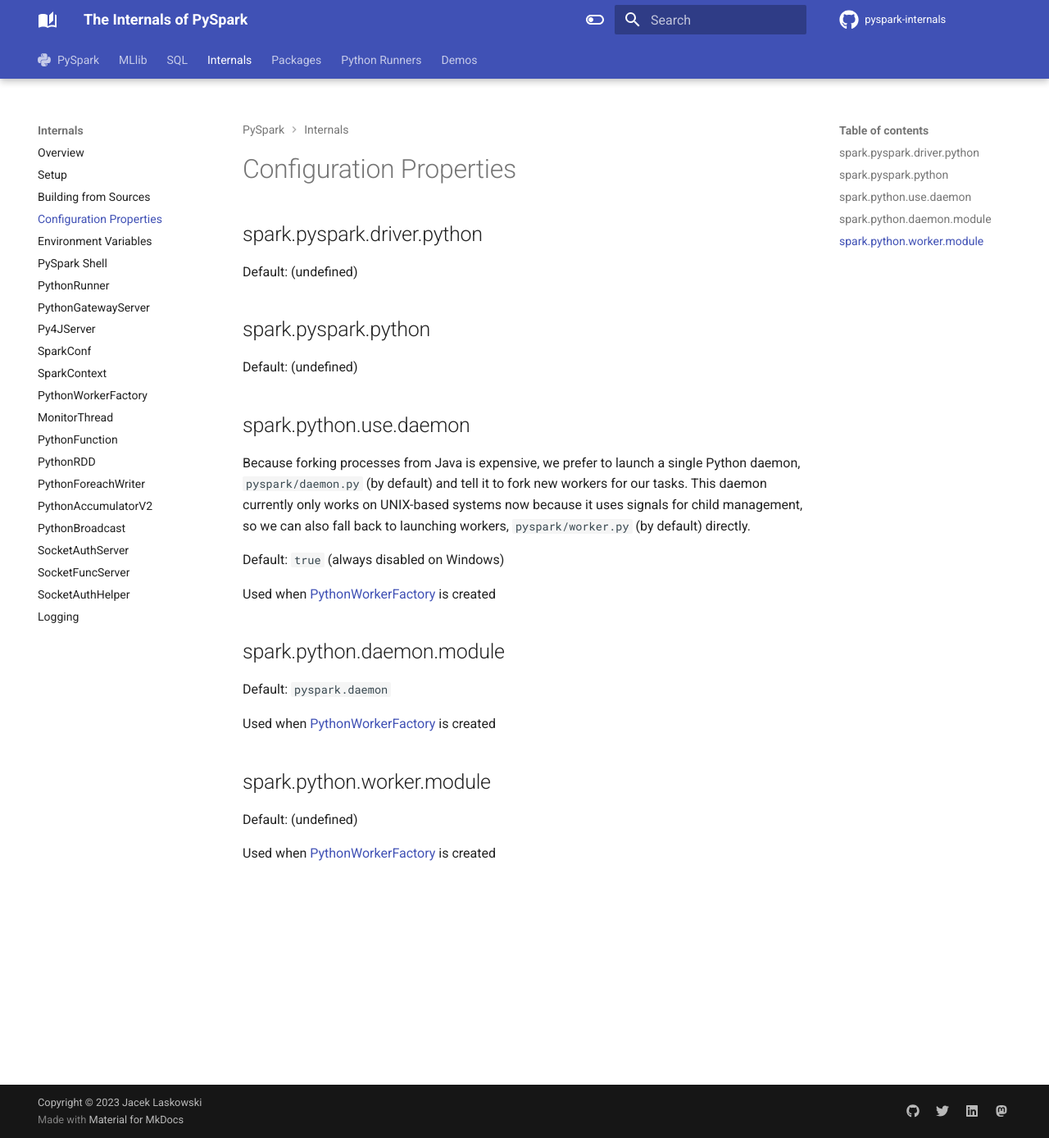
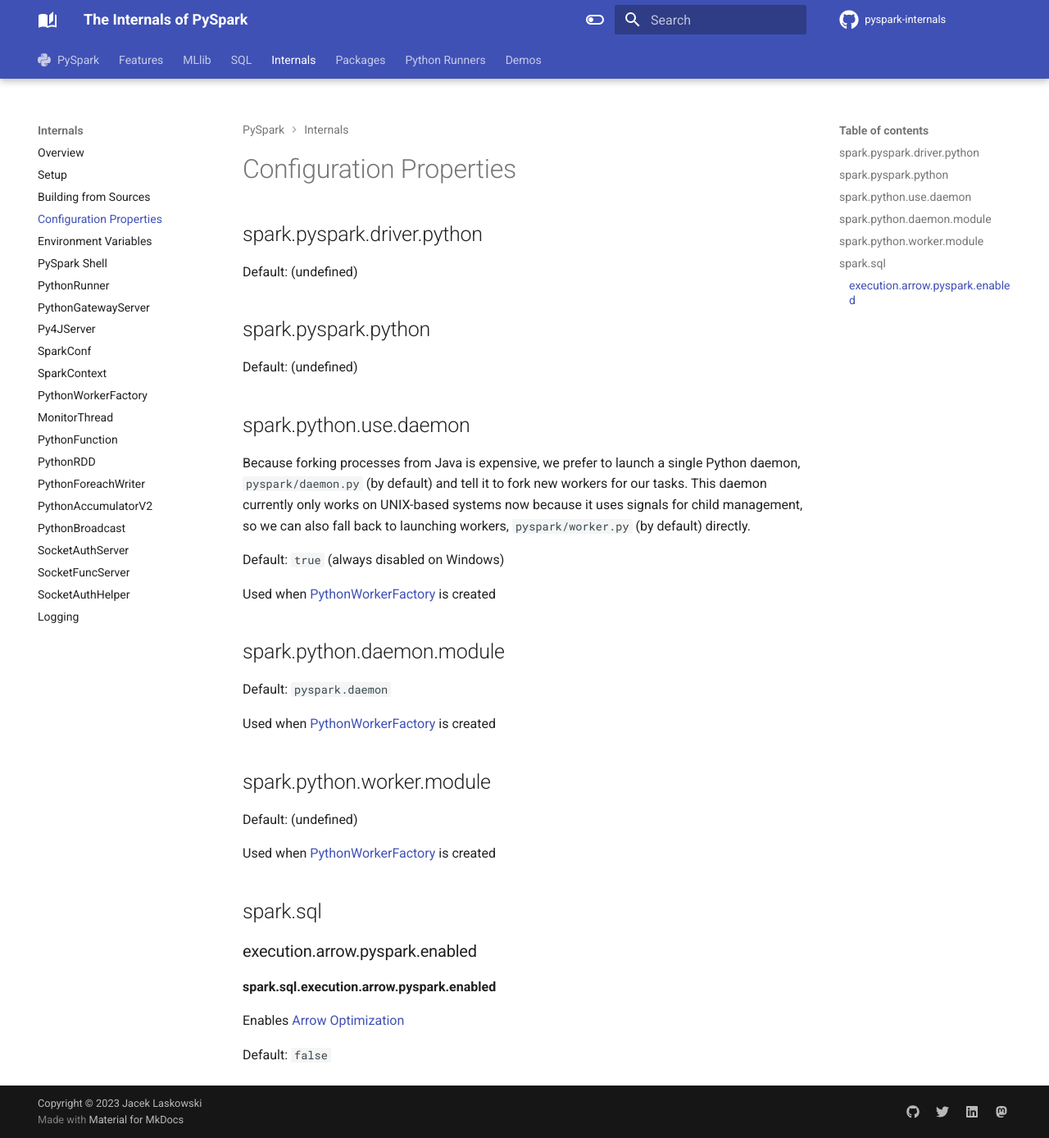
Before and after one commit to japila-books/pyspark-internals, an MkDocs documentation site: the page built from docs/configuration-properties.md, in a window 1280 px wide and 1388 px high. Shown: the whole window at 82% size. Built offline with MkDocs 1.6.1 and Material for MkDocs 9.7.7, drawn with Linux system fonts in a browser that asks for light colours; comment, search, counter and statistics services are not loaded.

Commit message:
Arrow Optimization

```diff
--- a/docs/configuration-properties.md
+++ b/docs/configuration-properties.md
@@ -27,3 +27,13 @@
 Default: (undefined)
 
 Used when [PythonWorkerFactory](PythonWorkerFactory.md#workerModule) is created
+
+## spark.sql { #spark.sql }
+
+### <span id="ARROW_PYSPARK_EXECUTION_ENABLED"><span id="arrowPySparkEnabled"> execution.arrow.pyspark.enabled { #spark.sql.execution.arrow.pyspark.enabled }
+
+**spark.sql.execution.arrow.pyspark.enabled**
+
+Enables [Arrow Optimization](arrow-optimization/index.md)
+
+Default: `false`
--- a/mkdocs.yml
+++ b/mkdocs.yml
@@ -92,11 +92,16 @@
   - typeset
 
 extra:
+  arrow:
+    home: https://arrow.apache.org/
   book:
     title: PySpark
     spark_core: https://books.japila.pl/apache-spark-internals
     spark_sql: https://books.japila.pl/spark-sql-internals
     spark_k8s: https://jaceklaskowski.github.io/spark-kubernetes-book
+  pandas:
+    version: 1.0.5
+    api: https://pandas.pydata.org/docs/reference/api
   py4j:
     version: 0.10.9
     doc: https://www.py4j.org
@@ -123,6 +128,9 @@
 
 nav:
   - index.md
+  - Features:
+    - features/index.md
+    - ... | arrow-optimization/**.md
   - ... | ml/**.md
   - ... | sql/**.md
   - Internals:
```
Also changed, not shown: docs/arrow-optimization/index.md (added, +8 -0 lines), docs/features/index.md (added, +1 -0 lines), docs/sql/PandasConversionMixin.md (+16 -4 lines), docs/arrow-optimization/.pages (added).
